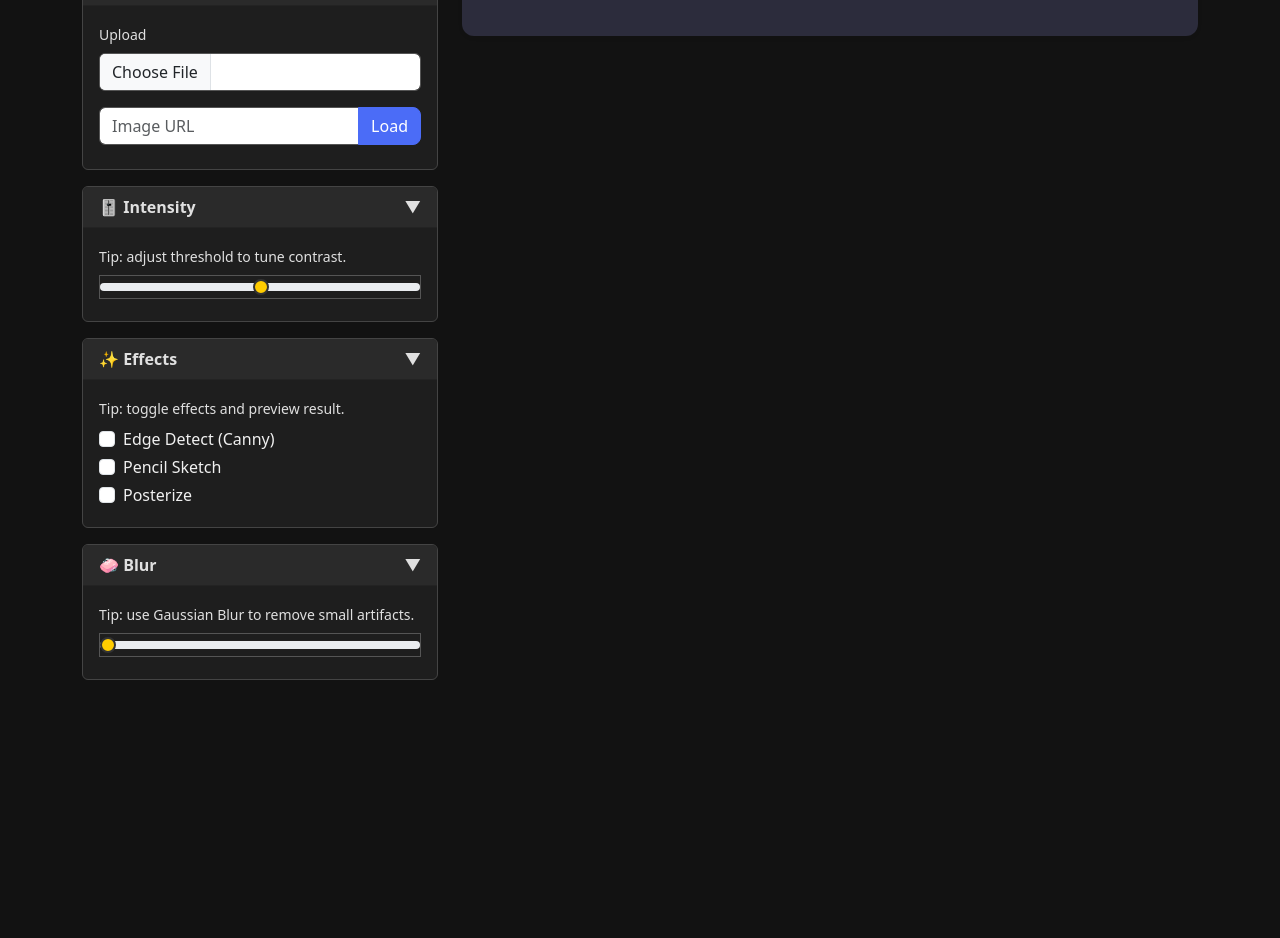
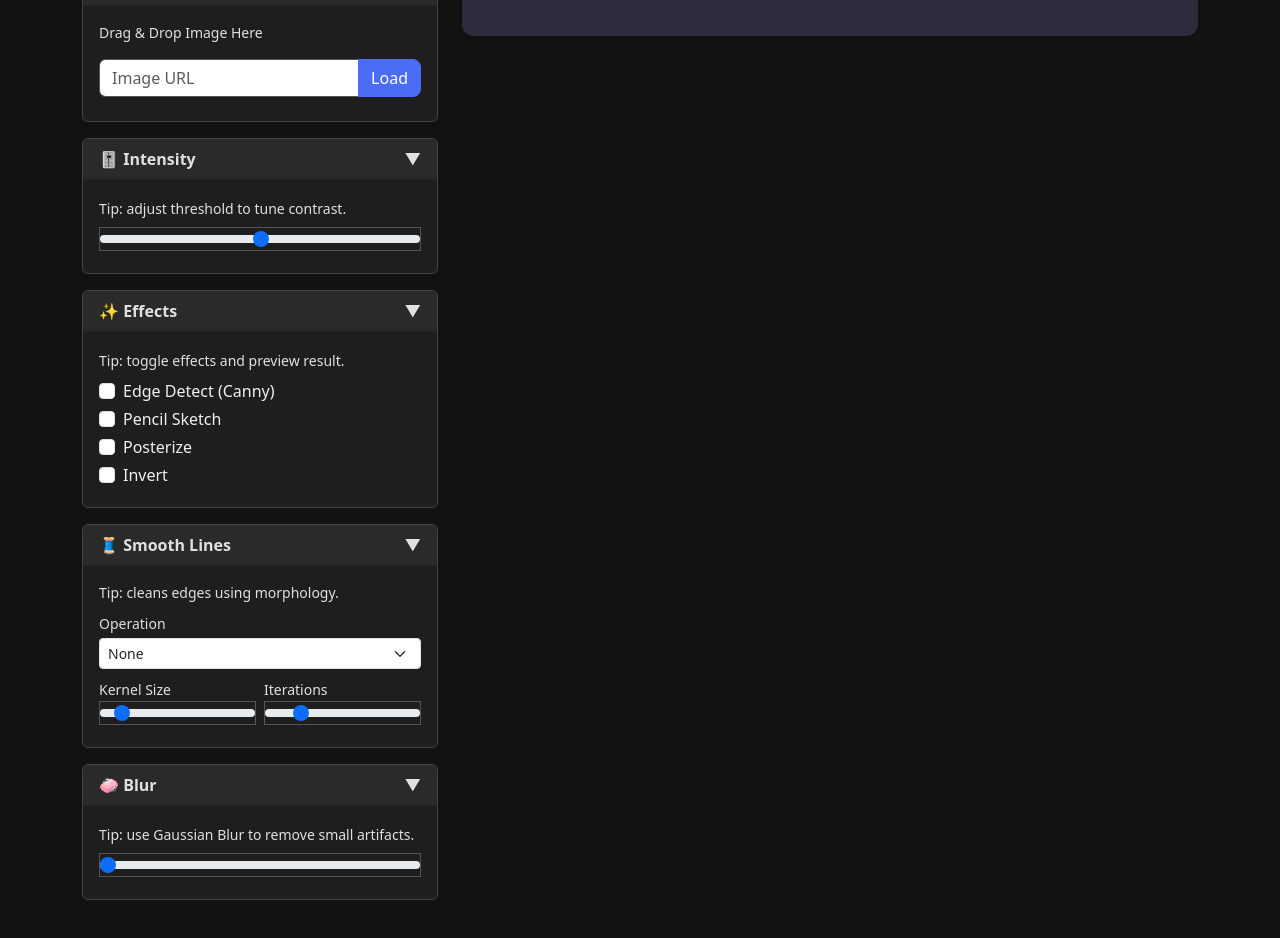
Before and after one commit to NutriNomics/nutrinomics.github.io, a plain HTML site: page index.html in a window 1280 px wide. Shown: the part 164-1102 px from the top of the page. Before the commit the page ends 916 px from the top, so only its background shows below. Drawn offline with nearby package versions, Linux system fonts and the light colour scheme.

Commit message:
Update index.html

```diff
--- a/index.html
+++ b/index.html
@@ -6,7 +6,7 @@
     <title>Eliah's Stencil Maker</title>
     <meta name="description" content="Transform any image into a clean, high-contrast stencil. Upload a photo, apply effects, and download your stencil instantly — powered by OpenCV.">
     <link rel="icon" href="favicon.ico">
-    <!-- Open Graph (Facebook, Instagram, WhatsApp, Discord, etc.) -->
+    <!-- Open Graph -->
     <meta property="og:title" content="Eliah's Stencil Maker">
     <meta property="og:description" content="Turn any image into a clean stencil with adjustable intensity, effects, blur, and instant download.">
     <meta property="og:image" content="https://yourdomain.com/preview.jpg">
@@ -21,57 +21,53 @@
     <link href="https://cdn.jsdelivr.net/npm/bootstrap@5.3.2/dist/css/bootstrap.min.css" rel="stylesheet" />
     <link rel="stylesheet" href="style.css">
     <!-- OpenCV.js -->
-    <script async src="https://docs.opencv.org/4.12.0/opencv.js" type="text/javascript" onload="onOpenCvReady()"></script>
+    <script async src="https://docs.opencv.org/4.12.0/opencv.js" onload="onOpenCvReady()"></script>
   </head>
-  <div class="position-fixed bottom-0 end-0 p-3" style="z-index: 1080;">
-    <div id="toastContainer"></div>
-  </div>
   <body>
+    <div class="position-fixed bottom-0 end-0 p-3" style="z-index:1080">
+      <div id="toastContainer"></div>
+    </div>
     <div class="container py-4">
       <h1 class="text-center fw-bold mb-4 d-flex justify-content-center align-items-center gap-2">
-        <img src="logo.svg" alt="Logo" class="title-icon"> Eliah's Stencil Maker <img src="logo.svg" alt="Logo" class="title-icon">
+        <img src="logo.svg" class="title-icon"> Eliah's Stencil Maker <img src="logo.svg" class="title-icon">
       </h1>
       <div class="row g-4">
         <!-- LEFT CONTROL PANEL -->
         <aside class="col-12 col-md-4">
-          <!-- Input Image (collapsible) -->
+          <!-- INPUT IMAGE -->
           <div class="card mb-3">
-            <div class="card-header fw-bold d-flex justify-content-between align-items-center" data-bs-toggle="collapse" data-bs-target="#inputImageCollapse" role="button" aria-expanded="true" aria-controls="inputImageCollapse" style="cursor: pointer;">
+            <div class="card-header fw-bold d-flex justify-content-between align-items-center" data-bs-toggle="collapse" data-bs-target="#inputImageCollapse" role="button" style="cursor:pointer">
               <span data-i18n="inputImage">🖼️ Input Image</span>
               <span class="collapse-icon">▼</span>
             </div>
             <div id="inputImageCollapse" class="collapse show">
               <div class="card-body">
-                <div class="mb-3">
-                  <label class="form-label small text-muted" data-i18n="upload">Upload</label>
-                  <input type="file" id="imageFile" accept="image/*" class="form-control">
-                </div>
+                <div id="dropZone" class="mb-3 text-muted small" data-i18n="dragDrop">Drag & Drop Image Here</div>
+                <input type="file" id="imageFile" accept="image/*" class="d-none">
                 <div class="input-group mb-2">
-                  <input type="text" id="imageUrl" class="form-control" placeholder="Image URL">
+                  <input type="text" id="imageUrl" class="form-control" placeholder="Image URL" data-i18n="imageUrlPlaceholder">
                   <button id="loadUrlBtn" class="btn btn-primary" data-i18n="load">Load</button>
                 </div>
-                <div class="d-flex gap-2">
-                  <button id="clearSavedBtn" class="btn btn-outline-secondary btn-sm" data-i18n="clearSaved">Clear Saved</button>
-                </div>
+                <button id="clearSavedBtn" class="btn btn-outline-secondary btn-sm" data-i18n="clearSaved">Clear Saved</button>
               </div>
             </div>
           </div>
-          <!-- Intensity (collapsible) -->
+          <!-- INTENSITY -->
           <div class="card mb-3">
-            <div class="card-header fw-semibold d-flex justify-content-between align-items-center" data-bs-toggle="collapse" data-bs-target="#intensityCollapse" role="button" aria-expanded="true" aria-controls="intensityCollapse" style="cursor: pointer;">
+            <div class="card-header fw-semibold d-flex justify-content-between align-items-center" data-bs-toggle="collapse" data-bs-target="#intensityCollapse" role="button" style="cursor:pointer">
               <span data-i18n="intensity">🎚️ Intensity</span>
               <span class="collapse-icon">▼</span>
             </div>
             <div id="intensityCollapse" class="collapse show">
               <div class="card-body">
-                <label for="thresholdRange" class="form-label small text-muted" data-i18n="intensityTip">Tip: adjust threshold to tune contrast.</label>
-                <input type="range" class="form-range mb-0 volume-slider" id="thresholdRange" min="0" max="255" value="128">
+                <label class="form-label small text-muted" data-i18n="intensityTip">Tip: adjust threshold to tune contrast.</label>
+                <input type="range" id="thresholdRange" min="0" max="255" value="128" class="form-range mb-0">
               </div>
             </div>
           </div>
-          <!-- Effects (collapsible) -->
+          <!-- EFFECTS -->
           <div class="card mb-3">
-            <div class="card-header fw-semibold d-flex justify-content-between align-items-center" data-bs-toggle="collapse" data-bs-target="#effectsCollapse" role="button" aria-expanded="true" aria-controls="effectsCollapse" style="cursor: pointer;">
+            <div class="card-header fw-semibold d-flex justify-content-between align-items-center" data-bs-toggle="collapse" data-bs-target="#effectsCollapse" role="button" style="cursor:pointer">
               <span data-i18n="effects">✨ Effects</span>
               <span class="collapse-icon">▼</span>
             </div>
@@ -91,25 +87,62 @@
                     <input class="form-check-input" type="checkbox" id="posterizeCheckbox">
                     <label class="form-check-label" for="posterizeCheckbox" data-i18n="posterize">Posterize</label>
                   </div>
+                  <div class="form-check mb-1">
+                    <input class="form-check-input" type="checkbox" id="invertCheckbox">
+                    <label class="form-check-label" for="invertCheckbox" data-i18n="invert">Invert</label>
+                  </div>
                 </div>
               </div>
             </div>
           </div>
-          <!-- Blur (collapsible) -->
+          <!-- Smooth Lines (collapsible) -->
           <div class="card mb-3">
-            <div class="card-header fw-semibold d-flex justify-content-between align-items-center" data-bs-toggle="collapse" data-bs-target="#blurCollapse" role="button" aria-expanded="true" aria-controls="blurCollapse" style="cursor: pointer;">
+            <div class="card-header fw-semibold d-flex justify-content-between align-items-center" data-bs-toggle="collapse" data-bs-target="#smoothCollapse" role="button" aria-expanded="true" aria-controls="smoothCollapse" style="cursor: pointer;">
+              <span data-i18n="smoothLines">🧵 Smooth Lines</span>
+              <span class="collapse-icon">▼</span>
+            </div>
+            <div id="smoothCollapse" class="collapse show">
+              <div class="card-body">
+                <label class="form-label small text-muted d-block" data-i18n="smoothTip"> Tip: cleans edges using morphology. </label>
+                <div class="row gx-2 gy-2">
+                  <div class="col-12">
+                    <label class="form-label small text-muted mb-1" data-i18n="morphOperation">Operation</label>
+                    <select id="morphOperation" class="form-select form-select-sm">
+                      <option value="none" data-i18n="morphNone">None</option>
+                      <option value="erode" data-i18n="morphErode">Erode</option>
+                      <option value="dilate" data-i18n="morphDilate">Dilate</option>
+                      <option value="open" data-i18n="morphOpen">Open (erode → dilate)</option>
+                      <option value="close" data-i18n="morphClose">Close (dilate → erode)</option>
+                      <option value="gradient" data-i18n="morphGradient">Gradient</option>
+                    </select>
+                  </div>
+                  <div class="col-6">
+                    <label class="form-label small text-muted mb-0" data-i18n="kernelSize">Kernel Size</label>
+                    <input type="range" id="morphKernelRange" min="1" max="21" step="2" value="3" class="form-range">
+                  </div>
+                  <div class="col-6">
+                    <label class="form-label small text-muted mb-0" data-i18n="iterations">Iterations</label>
+                    <input type="range" id="morphIterationsRange" min="0" max="5" step="1" value="1" class="form-range">
+                  </div>
+                </div>
+              </div>
+            </div>
+          </div>
+          <!-- BLUR -->
+          <div class="card mb-3">
+            <div class="card-header fw-semibold d-flex justify-content-between align-items-center" data-bs-toggle="collapse" data-bs-target="#blurCollapse" role="button" style="cursor:pointer">
               <span data-i18n="blur">🧼 Blur</span>
               <span class="collapse-icon">▼</span>
             </div>
             <div id="blurCollapse" class="collapse show">
               <div class="card-body">
-                <label for="gaussianBlurRange" class="form-label small text-muted" data-i18n="blurTip">Tip: use Gaussian Blur to remove small artifacts.</label>
-                <input type="range" class="form-range mb-0 volume-slider" id="gaussianBlurRange" min="1" max="25" step="2" value="1">
+                <label class="form-label small text-muted" data-i18n="blurTip">Tip: use Gaussian Blur to remove small artifacts.</label>
+                <input type="range" id="gaussianBlurRange" min="1" max="25" step="2" value="1" class="form-range mb-0">
               </div>
             </div>
           </div>
         </aside>
-        <!-- RIGHT SIDE PREVIEW (8-WIDE on md+) -->
+        <!-- PREVIEW SECTION -->
         <main class="col-12 col-md-8">
           <div class="viewer-panel shadow-sm p-3">
             <div class="text-center mb-3">
@@ -119,16 +152,18 @@
               <canvas id="canvas" class="d-none stencil-area"></canvas>
             </div>
           </div>
-          <div class="d-flex justify-content-center mt-3">
+          <div class="text-center mt-3">
             <a id="downloadBtn" class="btn btn-dark d-none" download="stencil.png" data-i18n="downloadStencil">Download Stencil</a>
           </div>
         </main>
       </div>
     </div>
-    <div id="themeToggleWrapper" class="position-fixed top-0 start-0 m-2 z-3 bg-body-secondary bg-opacity-25 rounded-pill shadow-sm d-flex align-items-center justify-content-center px-3 py-2" role="button" style="cursor: pointer;">
+    <!-- THEME TOGGLE -->
+    <div id="themeToggleWrapper" class="position-fixed top-0 start-0 m-2 z-3 bg-body-secondary bg-opacity-25 rounded-pill shadow-sm px-3 py-2" role="button" style="cursor:pointer">
       <span id="themeIcon" class="fs-4">☀️</span>
     </div>
-    <div id="languageToggleWrapper" class="position-fixed top-0 end-0 m-2 ms-5 z-3 bg-body-secondary bg-opacity-25 rounded-pill shadow-sm d-flex align-items-center justify-content-center px-3 py-2">
+    <!-- LANGUAGE TOGGLE -->
+    <div id="languageToggleWrapper" class="position-fixed top-0 end-0 m-2 z-3 bg-body-secondary bg-opacity-25 rounded-pill shadow-sm px-3 py-2">
       <select id="languageSelector" class="form-select form-select-sm">
         <option value="en">🇬🇧 English</option>
         <option value="de">🇩🇪 Deutsch</option>
```
